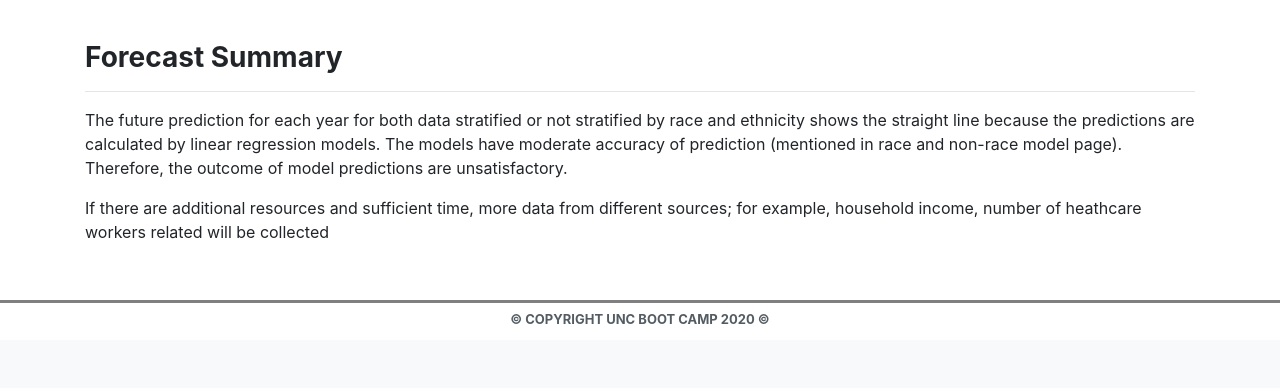
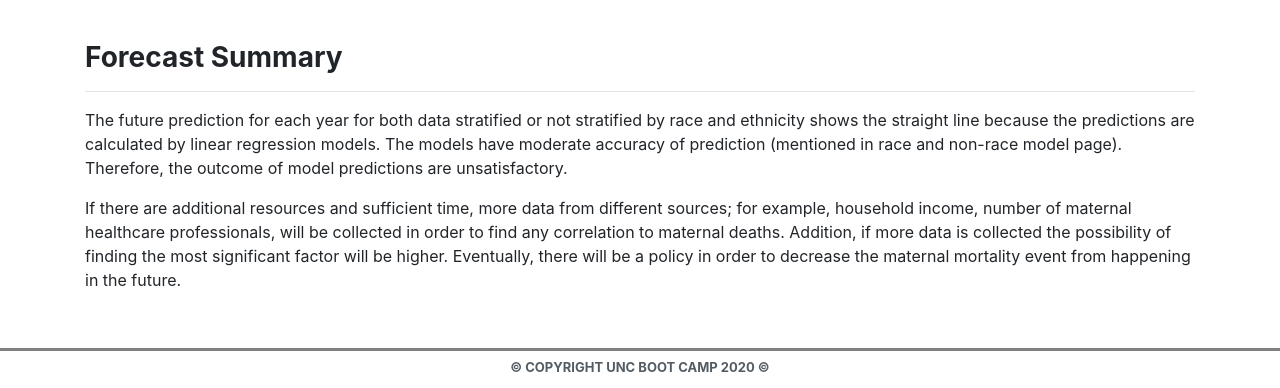
Before and after one commit to abpuccini/maternal-mortality-project, a Flask app: page /machine-learning-forecast in a window 1280 px wide. Shown: the part 2536-2924 px from the top of the page. Before the commit the page ends 2860 px from the top, so only its background shows below. Run offline with Flask 2, Linux system fonts and the light colour scheme; data comes from the database, SQL or seed files in the repository; some libraries are stand-ins or nearby versions; some web fonts are replaced.

Commit message:
Change content

```diff
--- a/templates/machine-learning-forecast.html
+++ b/templates/machine-learning-forecast.html
@@ -169,7 +169,10 @@
                 </p>
                 <p>
                     If there are additional resources and sufficient time, more data from different sources; for
-                    example, household income, number of heathcare workers related will be collected
+                    example, household income, number of maternal healthcare professionals, will be collected in order
+                    to find any correlation to maternal deaths. Addition, if more data is collected the possibility of
+                    finding the most significant factor will be higher. Eventually, there will be a policy in order to
+                    decrease the maternal mortality event from happening in the future.
                 </p>
             </div>
         </div>
```
Also changed, not shown: templates/united-states-mmr-affordable-care-act.html (+8 -30 lines).
